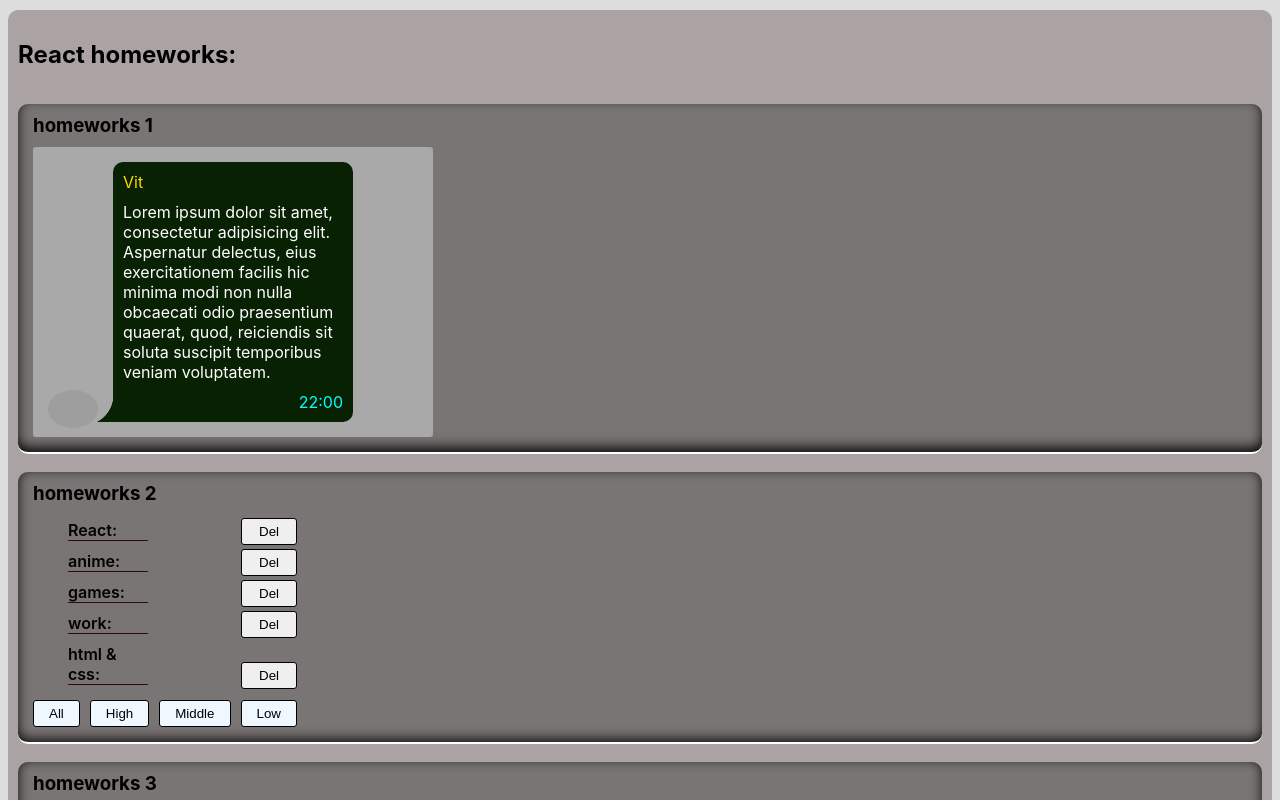
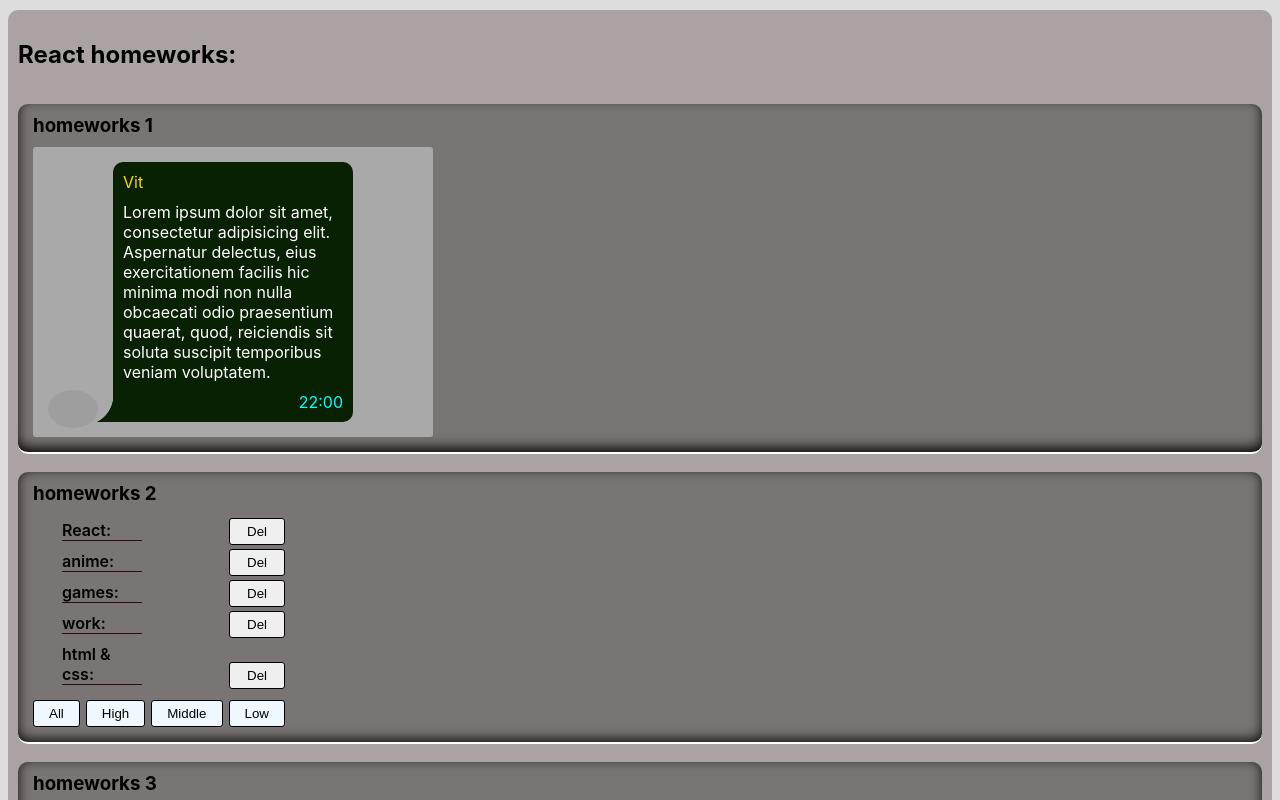
Before and after one commit to Deliriumbad/incubator-homeworks, a React (Create React App) app: page / in a window 1280 px wide. Shown: the top 800 px of the page. Built offline with nearby package versions, Linux system fonts and the light colour scheme; grey boxes are pictures that could not be loaded.

Commit message:
01.07.22

```diff
--- a/src/p2-homeworks/h2/Affairs.module.css
+++ b/src/p2-homeworks/h2/Affairs.module.css
@@ -14,7 +14,7 @@
 }
 
 .affair {
-    margin: 5px 35px;
+    margin: 5px 29px;
     display: inline-block;
     width: 80px;
     border-bottom: 1px solid #2c0c0c;
@@ -43,7 +43,7 @@
 
 .filterButton {
     border: solid 1px;
-    margin: 10px 10px 0 0;
+    margin: 10px 6px 0 0;
     background-color: aliceblue;
     border-radius: 3px;
     padding: 5px 15px;
```
